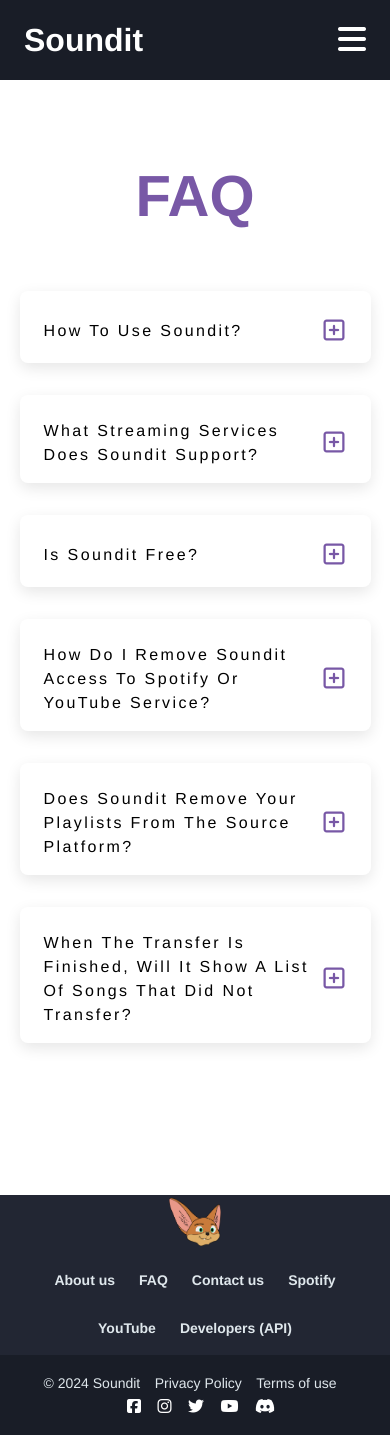
After one commit to BenedyktKajzerek/soundit, a Django app: page /faq in a window 390 px wide. The commit adds this page. Run offline with Django 5.2, Linux system fonts and the light colour scheme.

Commit message:
faq page, minor responsive fixes

```diff
--- /dev/null
+++ b/soundit/static/soundit/css/faq.css
@@ -0,0 +1,113 @@
+:root {
+    --white: #fff;
+    --black: #000;
+    --light-grey: #dfe7ec;
+    --grey: rgb(172, 177, 193);
+    --grey2: rgb(104, 108, 121);
+    --dark-grey: rgb(74, 78, 91);
+
+    --bg2: rgb(25, 29, 39);
+    --bg: rgb(34, 38, 51);
+
+    --primary: #7858A6;
+    --second: #5B4B8A;
+    --third: #4C3575;
+    --fourth: #371B58;
+    --fifth: #802bb1;
+}
+
+*,
+::after,
+::before {
+    margin: 0;
+    padding: 0;
+    box-sizing: border-box;
+}
+
+body {
+    font-family: Helvetica, Arial, sans-serif;
+    background-color: var(--white);
+    line-height: 1.5;
+}
+
+.section-center {
+  width: 90vw;
+  margin: 0 auto;
+}
+
+.title {
+    margin-top: 152px;
+    margin-bottom: 52px;
+}
+
+.title h2 {
+    color: var(--primary);
+    text-align: center;
+    font-size: 58px;
+}
+
+.section-center {
+    max-width: 620px;
+}
+
+.questions {
+    margin-bottom: 152px;
+}
+
+.question {
+    border-radius: 0.5rem;
+    box-shadow: 0 5px 15px rgba(0, 0, 0, 0.1);
+    padding: 1.5rem 1.5rem 0 1.5rem;
+    margin-bottom: 2rem;
+}
+
+.question-title {
+    display: flex;
+    justify-content: space-between;
+    align-items: center;
+    text-transform: capitalize;
+    padding-bottom: 1rem;
+}
+
+.question-title p {
+    letter-spacing: 0.15rem;
+}
+
+.question-btn {
+    font-size: 1.5rem;
+    background: transparent;
+    border-color: transparent;
+    cursor: pointer;
+    color: var(--primary);
+    transition: all 0.3s linear;
+}
+
+.question-btn:hover {
+    transform: rotate(90deg);
+}
+
+.question-text {
+    padding: 1rem 0 1.5rem 0;
+    border-top: 1px solid rgba(0, 0, 0, 0.2);
+}
+
+/* hide text */
+.question-text {
+    display: none;
+}
+
+.show-text .question-text {
+    display: block;
+}
+
+.minus-icon {
+    display: none;
+}
+
+.show-text .minus-icon {
+    display: inline;
+}
+
+.show-text .plus-icon {
+    display: none;
+}
--- /dev/null
+++ b/soundit/static/soundit/js/faq.js
@@ -0,0 +1,15 @@
+const questions = document.querySelectorAll(".question");
+
+questions.forEach(function (question) {
+  const btn = question.querySelector(".question-btn");
+
+  btn.addEventListener("click", function () {
+    questions.forEach(function (item) {
+      if (item !== question) {
+        item.classList.remove("show-text");
+      }
+    });
+
+    question.classList.toggle("show-text");
+  });
+});
--- /dev/null
+++ b/soundit/templates/soundit/faq.html
@@ -0,0 +1,165 @@
+{% extends "soundit/layout.html" %}
+
+{% load static %}
+
+{% block head %}
+    <link rel="stylesheet" href="{% static 'soundit/css/faq.css' %}">
+{% endblock %}
+
+{% block body %}
+    <section class="questions">
+
+        <div class="title">
+            <h2>FAQ</h2>
+        </div>
+
+        <div class="section-center">
+
+        <article class="question">
+
+            <div class="question-title">
+                <p>How to use Soundit?</p>
+
+                <button type="button" class="question-btn">
+                    <span class="plus-icon">
+                        <i class="far fa-plus-square"></i>
+                    </span>
+                    <span class="minus-icon">
+                        <i class="far fa-minus-square"></i>
+                    </span>
+                </button>
+            </div>
+
+            <div class="question-text">
+                <p>
+                    To transfer your music between streaming services you just need to follow 4 simple steps: <br>
+                    1) Create an account and connect with streaming services. <br>
+                    2) Select playlists you want to transfer. <br>
+                    3) Edit title/description, select which songs you want to transfer. <br>
+                    4) Click 'convert' and enjoy your music!
+                </p>
+            </div>
+        </article>
+
+        <article class="question">
+
+            <div class="question-title">
+                <p>What streaming services does Soundit support?</p>
+
+                <button type="button" class="question-btn">
+                    <span class="plus-icon">
+                        <i class="far fa-plus-square"></i>
+                    </span>
+                    <span class="minus-icon">
+                        <i class="far fa-minus-square"></i>
+                    </span>
+                </button>
+            </div>
+
+            <div class="question-text">
+                <p>
+                    You can see the complete list of streaming services that Soundit supports on our home page.
+                    For now, we support Spotify and YouTube. But don't worry!
+                    We're planning on adding some more in the future.
+                </p>
+            </div>
+        </article>
+
+        <article class="question">
+
+            <div class="question-title">
+                <p>Is Soundit free?</p>
+
+                <button type="button" class="question-btn">
+                    <span class="plus-icon">
+                        <i class="far fa-plus-square"></i>
+                    </span>
+                    <span class="minus-icon">
+                        <i class="far fa-minus-square"></i>
+                    </span>
+                </button>
+            </div>
+
+            <div class="question-text">
+                <p>
+                    Yes! Soundit is 100% free to use for everyone.
+                    You can transfer or delete your playlists anytime you want!
+                </p>
+            </div>
+        </article>
+
+        <article class="question">
+
+            <div class="question-title">
+                <p>How do I remove Soundit access to Spotify or YouTube service?</p>
+
+                <button type="button" class="question-btn">
+                    <span class="plus-icon">
+                        <i class="far fa-plus-square"></i>
+                    </span>
+                    <span class="minus-icon">
+                        <i class="far fa-minus-square"></i>
+                    </span>
+                </button>
+            </div>
+
+            <div class="question-text">
+                <p>
+                    To remove Soundit access to other services,
+                    please go to the settings or your profile page.
+                    There you will see two links to disconnect with music service.
+                </p>
+            </div>
+        </article>
+
+        <article class="question">
+
+            <div class="question-title">
+                <p>Does Soundit remove your playlists from the source platform?</p>
+
+                <button type="button" class="question-btn">
+                    <span class="plus-icon">
+                        <i class="far fa-plus-square"></i>
+                    </span>
+                    <span class="minus-icon">
+                        <i class="far fa-minus-square"></i>
+                    </span>
+                </button>
+            </div>
+
+            <div class="question-text">
+                <p>
+                    No! We are just copying your music to the new platform,
+                    We do not change or delete anything on the source platform.
+                </p>
+            </div>
+        </article>
+
+        <article class="question">
+
+            <div class="question-title">
+                <p>When the transfer is finished, will it show a list of songs that did not transfer?</p>
+
+                <button type="button" class="question-btn">
+                    <span class="plus-icon">
+                        <i class="far fa-plus-square"></i>
+                    </span>
+                    <span class="minus-icon">
+                        <i class="far fa-minus-square"></i>
+                    </span>
+                </button>
+            </div>
+
+            <div class="question-text">
+                <p>
+                    Yes, the songs that failed to transfer will be listed at the end of the process.
+                </p>
+            </div>
+        </article>
+
+    </section>
+{% endblock %}
+
+{% block javascript %}
+    <script src="{% static 'soundit/js/faq.js' %}"></script>
+{% endblock %}
--- a/soundit/templates/soundit/layout.html
+++ b/soundit/templates/soundit/layout.html
@@ -68,10 +68,10 @@
             <div class="footer-links">
                 <ul>
                     <li>
-                        <a href="#">About us</a>
+                        <a href="{% url 'about' %}">About us</a>
                     </li>
                     <li>
-                        <a href="#">FAQ</a>
+                        <a href="{% url 'faq' %}">FAQ</a>
                     </li>
                     <li>
                         <a href="#">Contact us</a>
--- a/soundit/urls.py
+++ b/soundit/urls.py
@@ -7,6 +7,7 @@ urlpatterns = [
     path('logout', views.logout_view, name='logout'),
     path('register', views.register, name='register'),
     path('about', views.about, name='about'),
+    path('faq', views.faq, name='faq'),
 
     # WebApp (when user is logged in)
     path('profile/', views.profile, name='profile'),
--- a/soundit/views.py
+++ b/soundit/views.py
@@ -212,6 +212,14 @@ def register(request):
         return render(request, "soundit/register.html")
 
 
+def about(request):
+    return render(request, "soundit/about.html")
+
+
+def faq(request):
+    return render(request, "soundit/faq.html")
+
+
 @login_required
 def profile(request):
     is_spotify_connected = SpotifyToken.objects.only('user').filter(user=request.user).exists()
@@ -274,9 +282,6 @@ def update_general_statistics(playlists, service_name, general_stats):
     general_stats[service_name]['tracks'] += total_tracks
 
 
-def about(request):
-    return render(request, "soundit/about.html")
-
 def get_user_access_token(request, service):
     response = {'access_token': get_user_token(request.user, service).access_token}
 
@@ -284,6 +289,7 @@ def get_user_access_token(request, service):
         response['api_key_yt'] = API_KEY_YT
 
     return JsonResponse(response)
+
 
 def update_appstats(request):
     if request.method == 'POST':
```
Also changed, not shown: soundit/static/soundit/css/about.css (added, +7 -0 lines), soundit/static/soundit/css/profile.css (+17 -5 lines), soundit/templates/soundit/about.html (added, +14 -0 lines).
